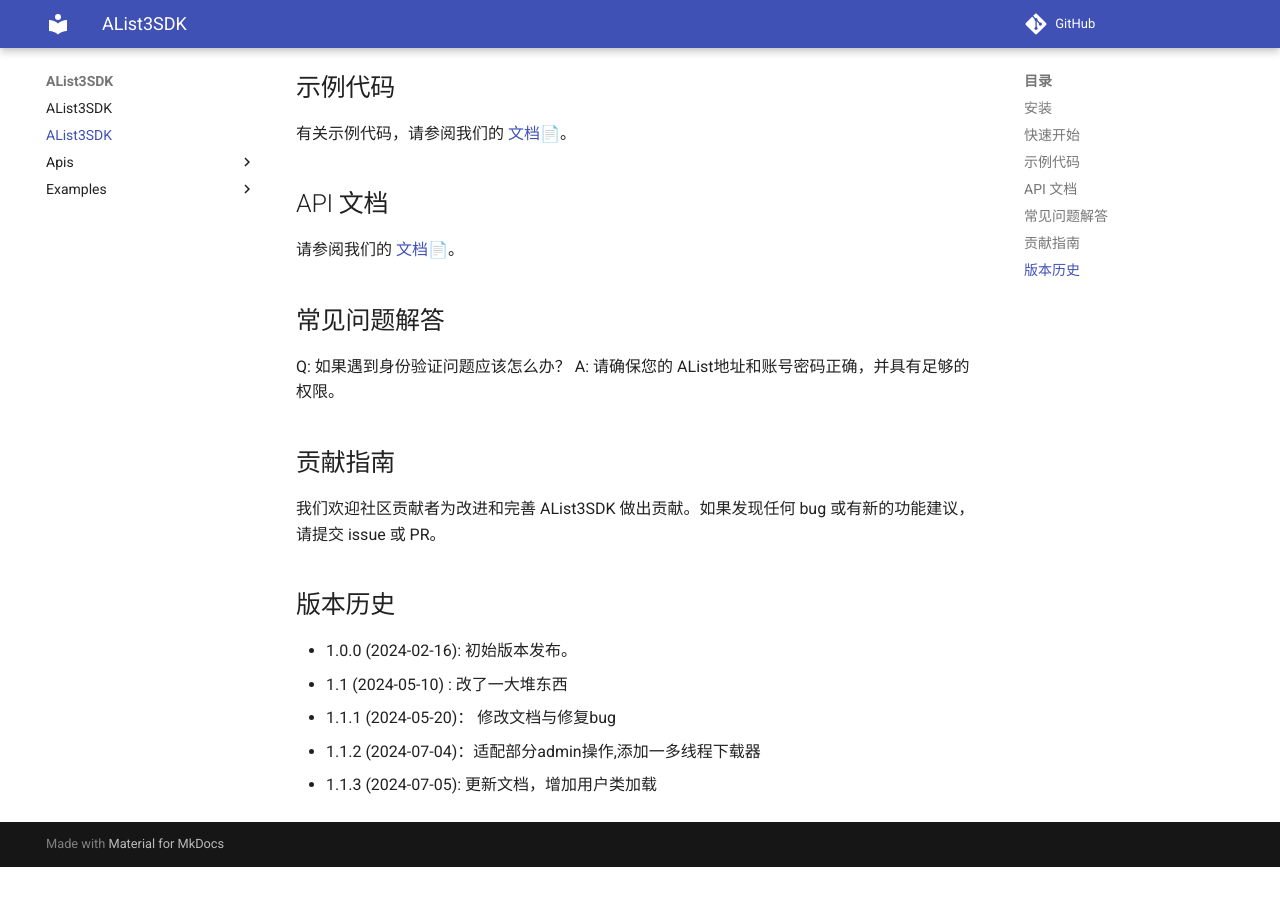
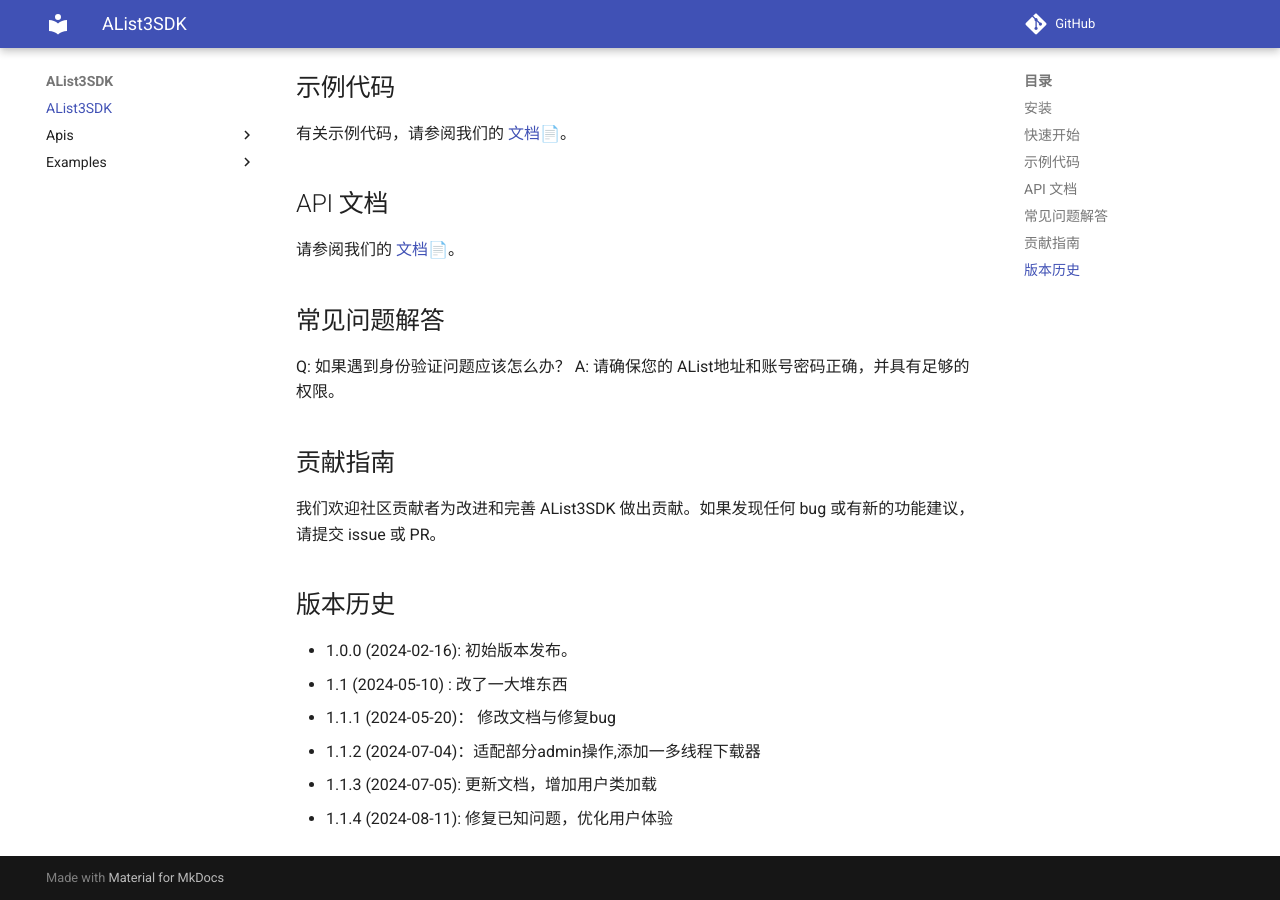
Before and after one commit to moyanj/AList3SDK, an MkDocs documentation site: the page built from docs/readme.md, in a window 1280 px wide and 900 px high, scrolled down 804 px. Built offline with MkDocs 1.6.1 and Material for MkDocs 9.7.7, drawn with Linux system fonts in a browser that asks for light colours; comment, search, counter and statistics services are not loaded; before the commit the page ends 1671 px from its top, so only the background shows below that.

Commit message:
更新文档并修复些许问题

```diff
--- a/docs/readme.md
+++ b/docs/readme.md
@@ -54,3 +54,4 @@
 - 1.1.1 (2024-05-20)： 修改文档与修复bug
 - 1.1.2 (2024-07-04)：适配部分admin操作,添加一多线程下载器
 - 1.1.3 (2024-07-05): 更新文档，增加用户类加载
+- 1.1.4 (2024-08-11): 修复已知问题，优化用户体验
```
Also changed, not shown: readme.md (renamed from docs/index.md, +1 -0 lines).
